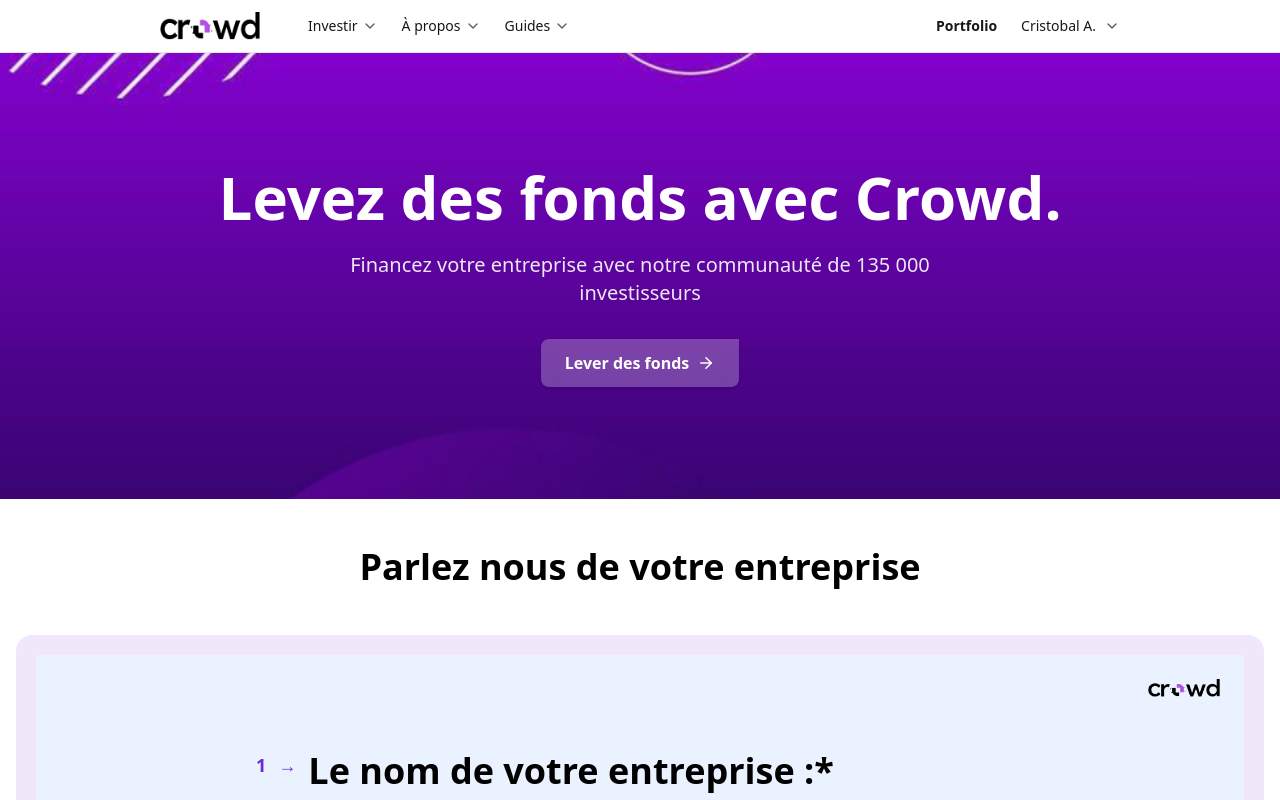
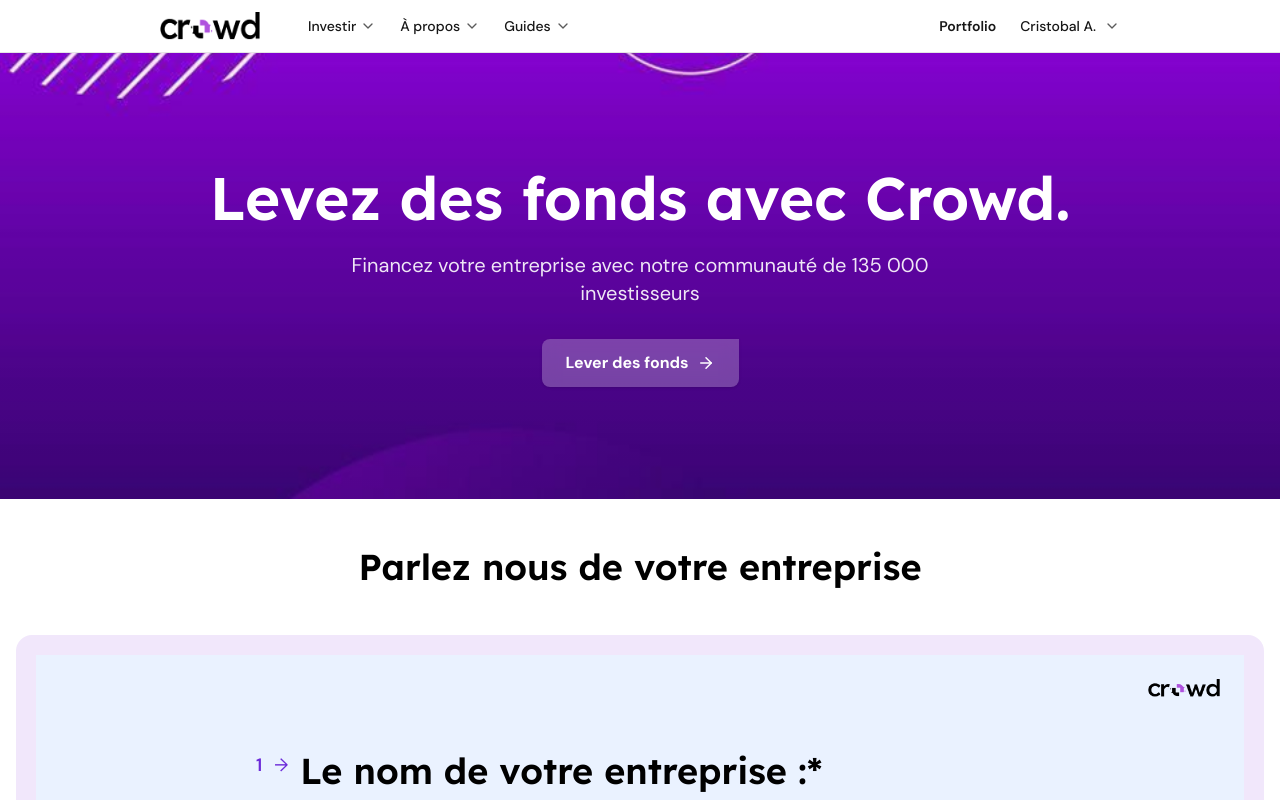
Before and after one commit to Okpeyemi/crowd, a Next.js app: page / in a window 1280 px wide. Shown: the top 800 px of the page. Built offline with nearby package versions, Linux system fonts and the light colour scheme.

Commit message:
Refactor code structure for improved readability and maintainability

```diff
--- a/src/app/globals.css
+++ b/src/app/globals.css
@@ -1,4 +1,21 @@
 @import "tailwindcss";
+
+/* Define local fonts with @font-face */
+@font-face {
+  font-family: 'Lexend';
+  src: url('../fonts/Lexend-VariableFont_wght.ttf') format('truetype');
+  font-weight: 100 900;
+  font-style: normal;
+  font-display: swap;
+}
+
+@font-face {
+  font-family: 'DM Sans';
+  src: url('../fonts/DMSans-VariableFont_opsz,wght.ttf') format('truetype');
+  font-weight: 100 900;
+  font-style: normal;
+  font-display: swap;
+}
 
 :root {
   --background: #ffffff;
@@ -8,15 +25,12 @@
 @theme inline {
   --color-background: var(--background);
   --color-foreground: var(--foreground);
-  --font-sans: var(--font-dm-sans);
-  --font-heading: var(--font-lexend);
 }
 
 body {
   background: var(--background);
   color: var(--foreground);
-  font-family: var(--font-sans), system-ui, -apple-system, "Segoe UI", Roboto,
-    "Helvetica Neue", Arial, "Noto Sans", "Liberation Sans", sans-serif;
+  font-family: var(--font-dm-sans), 'DM Sans', system-ui, -apple-system, "Segoe UI", Roboto, "Helvetica Neue", Arial, sans-serif;
   overflow-x: hidden;
 }
 
@@ -30,8 +44,9 @@
 h3,
 h4,
 h5,
-h6 {
-  font-family: var(--font-heading), var(--font-sans);
+h6,
+[role="heading"] {
+  font-family: var(--font-lexend), 'Lexend', 'DM Sans', system-ui, sans-serif;
   font-weight: 600;
   -webkit-font-smoothing: antialiased;
   -moz-osx-font-smoothing: grayscale;
@@ -39,7 +54,7 @@
 
 /* Utility to apply heading font on arbitrary elements */
 .font-heading {
-  font-family: var(--font-heading), var(--font-sans);
+  font-family: var(--font-lexend), 'Lexend', 'DM Sans', system-ui, sans-serif;
 }
 
 /* Mobile menu enter animation */
--- a/src/app/layout.tsx
+++ b/src/app/layout.tsx
@@ -1,18 +1,20 @@
 import type { Metadata, Viewport } from "next";
-import { Lexend, DM_Sans } from "next/font/google";
+import localFont from "next/font/local";
 import StructuredData from "@/components/StructuredData";
 import "./globals.css";
 
-const lexend = Lexend({
+const lexend = localFont({
+  src: "../fonts/Lexend-VariableFont_wght.ttf",
   variable: "--font-lexend",
-  subsets: ["latin"],
-  weight: ["400", "500", "600", "700"],
+  weight: "100 900",
+  display: "swap",
 });
 
-const dmSans = DM_Sans({
+const dmSans = localFont({
+  src: "../fonts/DMSans-VariableFont_opsz,wght.ttf",
   variable: "--font-dm-sans",
-  subsets: ["latin"],
-  weight: ["400", "500", "700"],
+  weight: "100 900",
+  display: "swap",
 });
 
 export const metadata: Metadata = {
```
Also changed, not shown: src/fonts/DMSans-VariableFont_opsz,wght.ttf (added), src/fonts/Lexend-VariableFont_wght.ttf (added).
